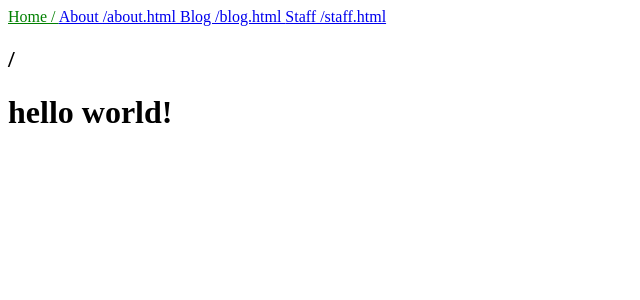
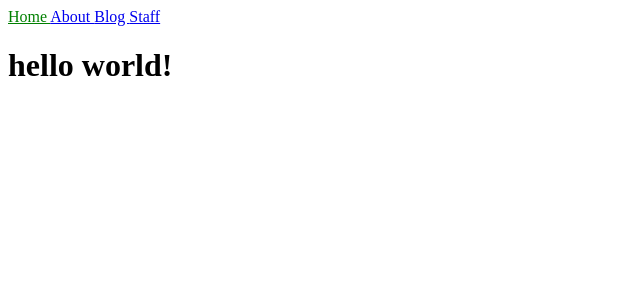
Before and after one commit to ssommerit/test-gh-pages, a Jekyll site: the page built from docs/index.html, in a window 1280 px wide. Shown: the top 300 px of the page, without its empty margins (0-640 px from the left). Built offline with Jekyll 4.4.1, drawn with Linux system fonts in a browser that asks for light colours.

Commit message:
nav css fixed - removing extra link text

```diff
--- a/docs/_includes/navigation.html
+++ b/docs/_includes/navigation.html
@@ -2,8 +2,6 @@
     {%for item in site.data.navigation %}
             <a href="{{ site.baseurl }}{{ item.link }}" {% if page.url == item.link %} class="current" {% endif %}>
                 {{ item.name }}
-                {{ item.link }}
             </a>
     {% endfor %}
-    <h2>{{ page.url }}</h2>
 </nav>
```
